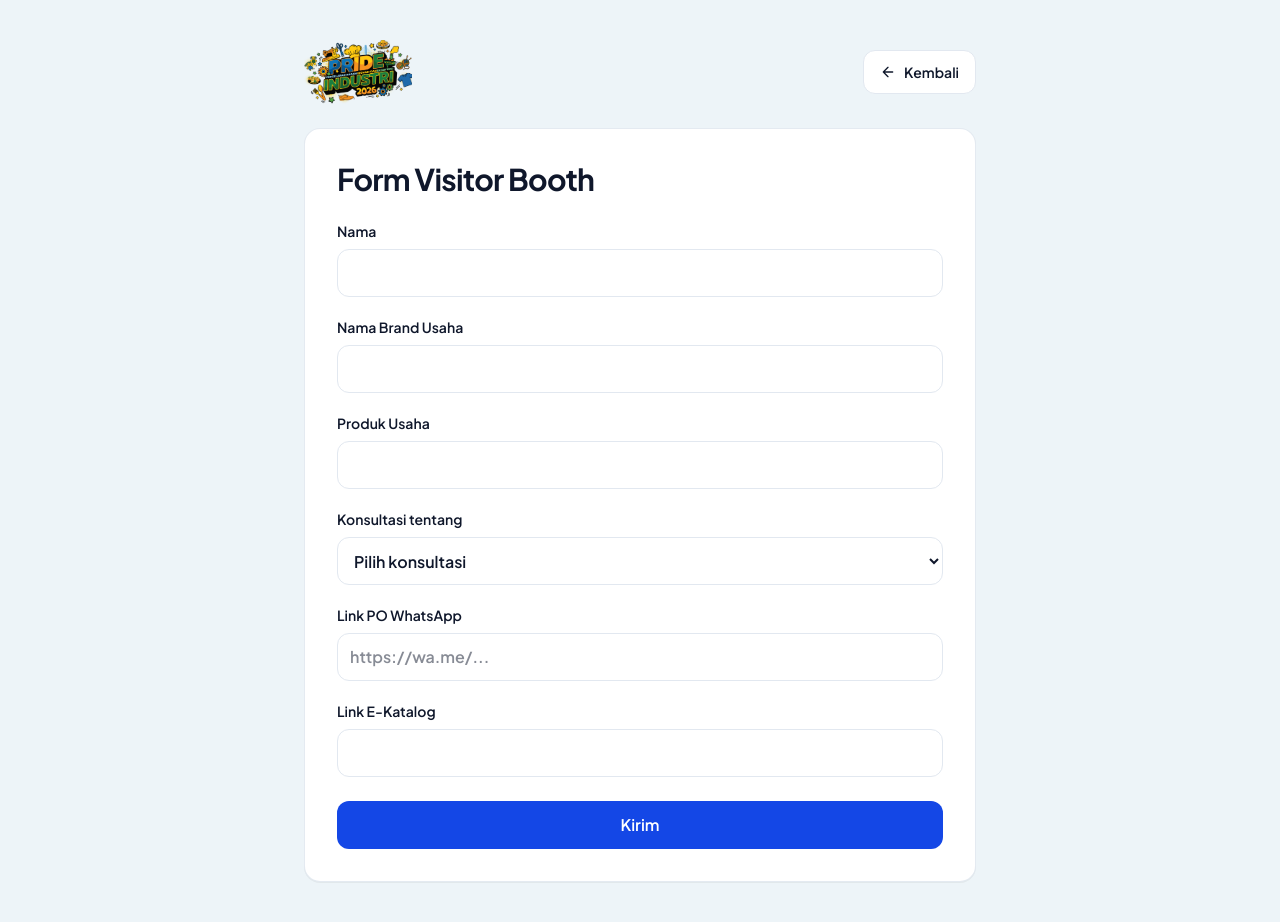
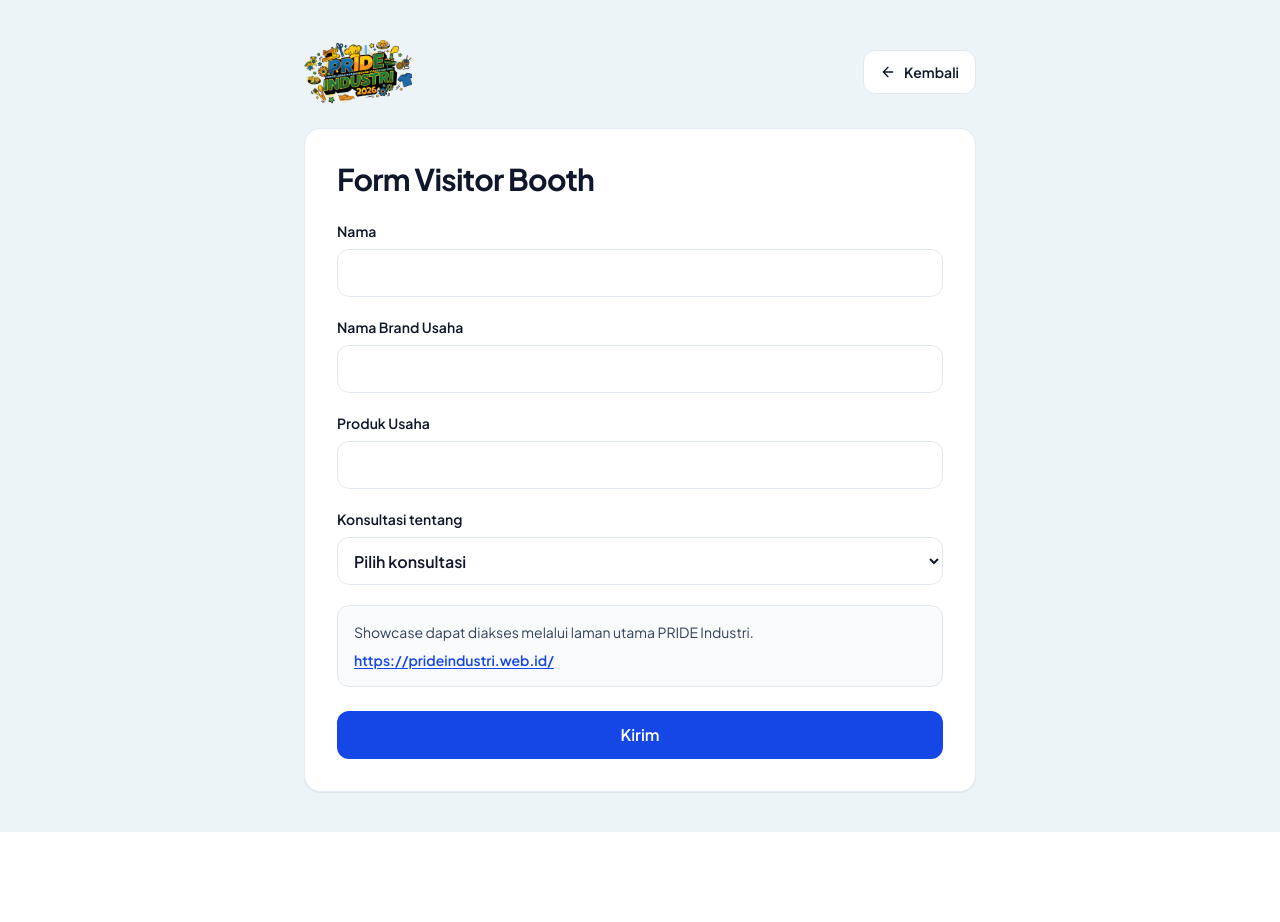
Before and after one commit to Syd-max/pride-industri-2026, a Next.js app: page /visitor-booth in a window 1280 px wide. After the commit the page ends 832 px from the top, so only its background shows below. Built offline with nearby package versions, Linux system fonts and the light colour scheme.

Commit message:
fix: replace visitor form URL fields with Showcase link

```diff
--- a/src/app/admin/qr-generator/page.tsx
+++ b/src/app/admin/qr-generator/page.tsx
@@ -74,7 +74,7 @@ export default function QrGeneratorPage() {
       title: 'Form Visitor Booth',
       category: 'Form Visitor',
       path: 'https://prideindustri.web.id/visitor-booth',
-      description: 'Data usaha, konsultasi, link PO WhatsApp dan E-Katalog.',
+      description: 'Form data usaha dan pilihan konsultasi Visitor Booth.',
       badge: 'Visitor Booth',
       badgeClass: 'bg-emerald-50 text-emerald-800 border-emerald-200/70',
     },
@@ -83,7 +83,7 @@ export default function QrGeneratorPage() {
       title: 'Form Visitor Umum',
       category: 'Form Visitor',
       path: 'https://prideindustri.web.id/visitor-umum',
-      description: 'Nama, domisili, umur, link PO WhatsApp dan E-Katalog.',
+      description: 'Form nama, domisili dan umur Visitor Umum.',
       badge: 'Visitor Umum',
       badgeClass: 'bg-blue-50 text-blue-800 border-blue-200/70',
     },
--- a/src/app/admin/visitors/page.tsx
+++ b/src/app/admin/visitors/page.tsx
@@ -142,8 +142,8 @@ export default function AdminVisitorsPage() {
                   <div><dt className="text-neutral-500">Umur (tahun)</dt><dd className="mt-1 font-medium">{selected.age}</dd></div>
                 </>
               )}
-              <div><dt className="text-neutral-500">Link PO WhatsApp</dt><dd className="mt-1 break-all"><a href={selected.whatsapp_url} target="_blank" rel="noopener noreferrer" className="text-blue-700 underline">{selected.whatsapp_url}</a></dd></div>
-              <div><dt className="text-neutral-500">Link E-Katalog</dt><dd className="mt-1 break-all"><a href={selected.catalog_url} target="_blank" rel="noopener noreferrer" className="text-blue-700 underline">{selected.catalog_url}</a></dd></div>
+              {selected.whatsapp_url && <div><dt className="text-neutral-500">Link PO WhatsApp</dt><dd className="mt-1 break-all"><a href={selected.whatsapp_url} target="_blank" rel="noopener noreferrer" className="text-blue-700 underline">{selected.whatsapp_url}</a></dd></div>}
+              {selected.catalog_url && <div><dt className="text-neutral-500">Link E-Katalog</dt><dd className="mt-1 break-all"><a href={selected.catalog_url} target="_blank" rel="noopener noreferrer" className="text-blue-700 underline">{selected.catalog_url}</a></dd></div>}
               <div><dt className="text-neutral-500">Waktu pengiriman</dt><dd className="mt-1 font-medium">{formatJakartaDateTime(selected.created_at)}</dd></div>
             </dl>
             <div className="mt-6 border-t border-neutral-200 pt-4">
--- a/src/components/forms/VisitorForm.tsx
+++ b/src/components/forms/VisitorForm.tsx
@@ -106,14 +106,12 @@ export default function VisitorForm({ type }: { type: VisitorFormType }) {
                     </label>
                   </div>
                 )}
-                <label className="min-w-0 text-sm font-semibold">
-                  Link PO WhatsApp
-                  <input name="whatsapp_url" type="url" inputMode="url" maxLength={2048} placeholder="https://wa.me/..." autoCapitalize="none" spellCheck={false} className={inputClass} required />
-                </label>
-                <label className="min-w-0 text-sm font-semibold">
-                  Link E-Katalog
-                  <input name="catalog_url" type="url" inputMode="url" maxLength={2048} autoCapitalize="none" spellCheck={false} className={inputClass} required />
-                </label>
+                <div className="rounded-xl border border-slate-200 bg-slate-50 p-4 text-sm">
+                  <p className="text-slate-700">Showcase dapat diakses melalui laman utama PRIDE Industri.</p>
+                  <a href="https://prideindustri.web.id/" target="_blank" rel="noopener noreferrer" className="mt-2 inline-block break-all font-semibold text-blue-700 underline underline-offset-2">
+                    https://prideindustri.web.id/
+                  </a>
+                </div>
                 <button type="submit" className="mt-1 min-h-12 cursor-pointer rounded-xl bg-blue-700 px-5 py-3 text-base font-semibold text-white hover:bg-blue-800 disabled:cursor-wait disabled:opacity-60">{busy ? 'Mengirim…' : 'Kirim'}</button>
               </fieldset>
             </form>
--- a/src/lib/visitor-forms.ts
+++ b/src/lib/visitor-forms.ts
@@ -28,8 +28,8 @@ export interface VisitorFormSubmission {
   consultation_topic: string | null;
   domicile: string | null;
   age: number | null;
-  whatsapp_url: string;
-  catalog_url: string;
+  whatsapp_url: string | null;
+  catalog_url: string | null;
   created_at: string;
 }
 
@@ -54,12 +54,14 @@ export function validateVisitorForm(body: unknown): { values: VisitorFormValues;
   if (type !== 'booth' && type !== 'umum') return { error: 'Jenis visitor tidak valid.' };
   const name = sanitizeString(fields.full_name);
   if (!name || name.length > 160) return { error: 'Isi nama lengkap, maksimal 160 karakter.' };
-  const whatsapp = typeof fields.whatsapp_url === 'string' ? visitorWhatsAppLink(fields.whatsapp_url.trim()) : undefined;
-  const catalog = typeof fields.catalog_url === 'string' ? catalogLink(fields.catalog_url.trim()) : undefined;
-  if (!whatsapp || whatsapp.length > 2048) return { error: 'Isi link PO WhatsApp yang valid, misalnya https://wa.me/ diikuti nomor internasional.' };
-  if (!catalog || catalog.length > 2048) return { error: 'Isi link E-Katalog yang valid dengan awalan https:// atau http://.' };
+  const whatsappInput = sanitizeString(fields.whatsapp_url);
+  const catalogInput = sanitizeString(fields.catalog_url);
+  const whatsapp = whatsappInput ? visitorWhatsAppLink(whatsappInput) : null;
+  const catalog = catalogInput ? catalogLink(catalogInput) : null;
+  if (whatsappInput && (!whatsapp || whatsapp.length > 2048)) return { error: 'Link PO WhatsApp tidak valid.' };
+  if (catalogInput && (!catalog || catalog.length > 2048)) return { error: 'Link E-Katalog tidak valid.' };
 
-  const common = { visitor_type: type, full_name: name, whatsapp_url: whatsapp, catalog_url: catalog };
+  const common = { visitor_type: type, full_name: name, whatsapp_url: whatsapp ?? null, catalog_url: catalog ?? null };
   if (type === 'booth') {
     const brand = sanitizeString(fields.brand_name);
     const product = sanitizeString(fields.product_name);
```
Also changed, not shown: 1 other file (tests, documents, lock files or other folders).
